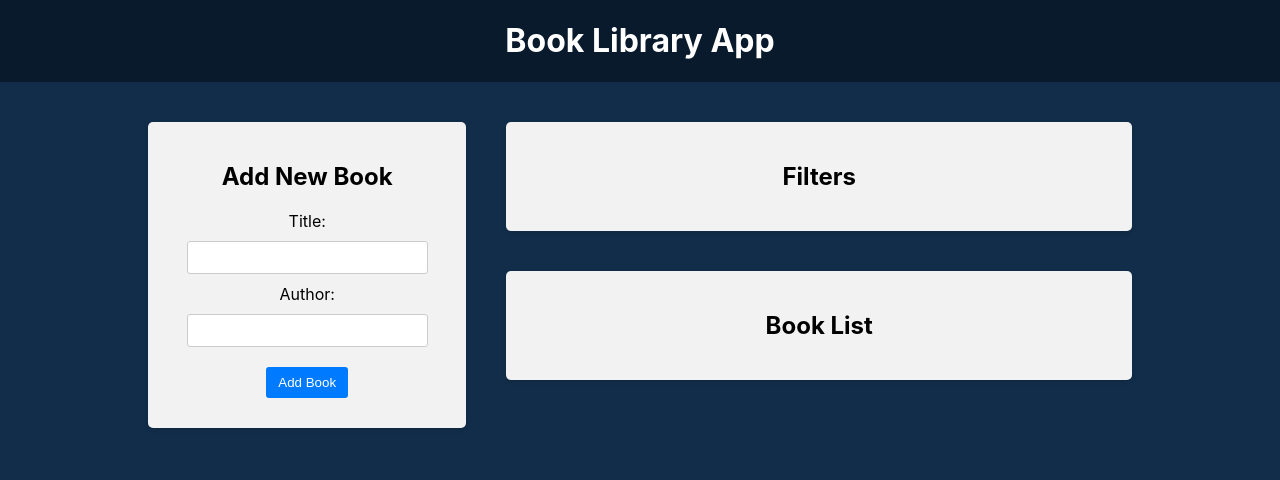
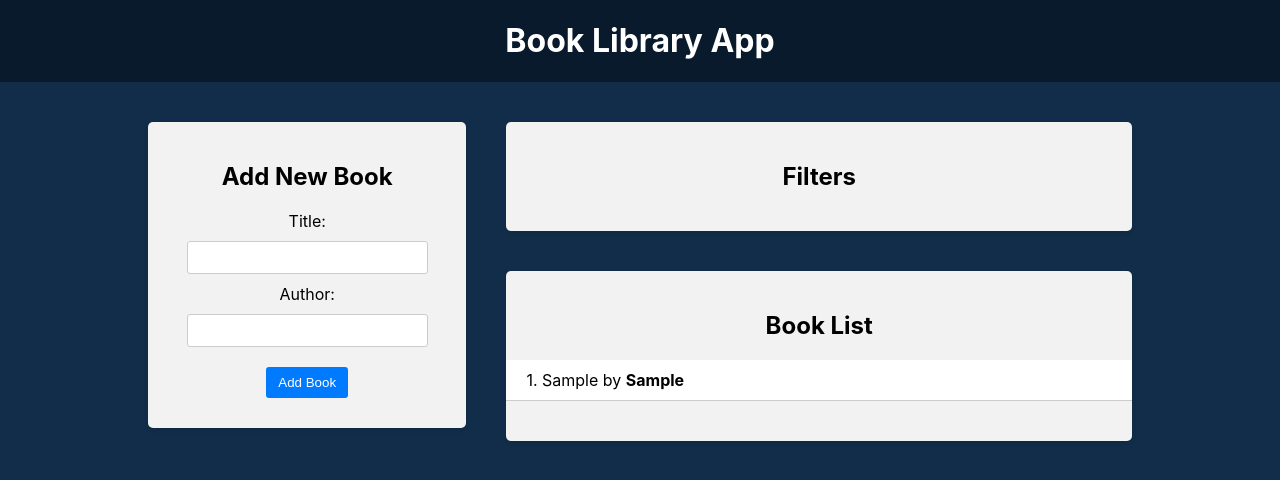
Before and after one commit to 7Sergey/Book-Library-App, a React (Vite) app in the folder frontend/: page / in a window 1280 px wide. Both pictures are taken after typing "Sample", "Sample" into the empty fields and a click on the button "Add Book". Shown: the top 480 px of the page. Built offline with nearby package versions, Linux system fonts and the light colour scheme.

Commit message:
added useDispatch, useSelector

```diff
--- a/frontend/src/components/BookForm/BookForm.jsx
+++ b/frontend/src/components/BookForm/BookForm.jsx
@@ -1,14 +1,24 @@
 import { useState } from "react";
+import { useDispatch } from "react-redux";
+import { addBook } from "../../redux/books/actionCreators";
 import "./BookForm.css";
 
 const BookForm = () => {
   const [title, setTitle] = useState("");
   const [author, setAuthor] = useState("");
+  const dispatch = useDispatch();
 
   const handleSubmit = (e) => {
     e.preventDefault();
 
     if (title && author) {
+      const book = {
+        title: title,
+        author: author,
+      };
+
+      dispatch(addBook(book)); // вызвав addBook мы получим объект с type и peyload. И этот объект передаем в dispatch
+
       setAuthor("");
       setTitle("");
     }
--- a/frontend/src/components/BookList/BookList.jsx
+++ b/frontend/src/components/BookList/BookList.jsx
@@ -1,9 +1,24 @@
+import { useSelector } from "react-redux";
 import "./BookList.css";
 
 const BookList = () => {
+  const books = useSelector((state) => state.books);
   return (
     <div className="app-block book-list">
       <h2>Book List</h2>
+      {books.length === 0 ? (
+        <p>No books available</p>
+      ) : (
+        <ul>
+          {books.map((book, i) => (
+            <li key={i}>
+              <div className="book-info">
+                {++i}. {book.title} by <strong>{book.author}</strong>
+              </div>
+            </li>
+          ))}
+        </ul>
+      )}
     </div>
   );
 };
--- a/frontend/src/redux/books/actionCreators.js
+++ b/frontend/src/redux/books/actionCreators.js
@@ -1,8 +1,8 @@
-import * as action from './actionTypes';
+import * as a from './actionTypes';
 
 export const addBook = (newBook) => {
   return {
-    type: action.ADD_BOOK,
+    type: a.ADD_BOOK,
     payload: newBook,
   };
 };
```
